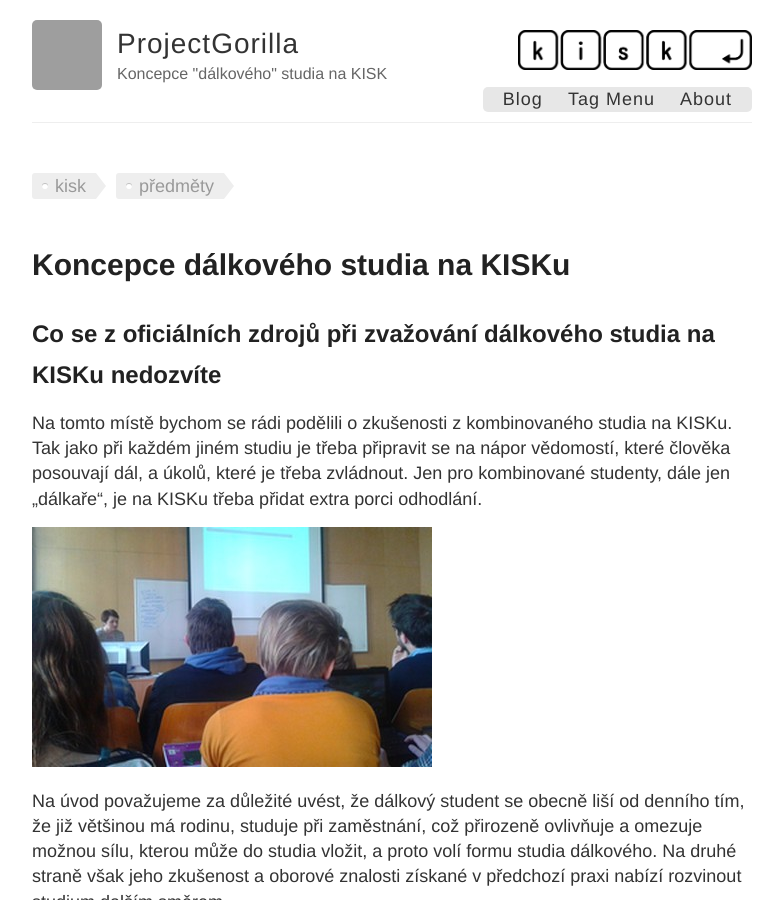
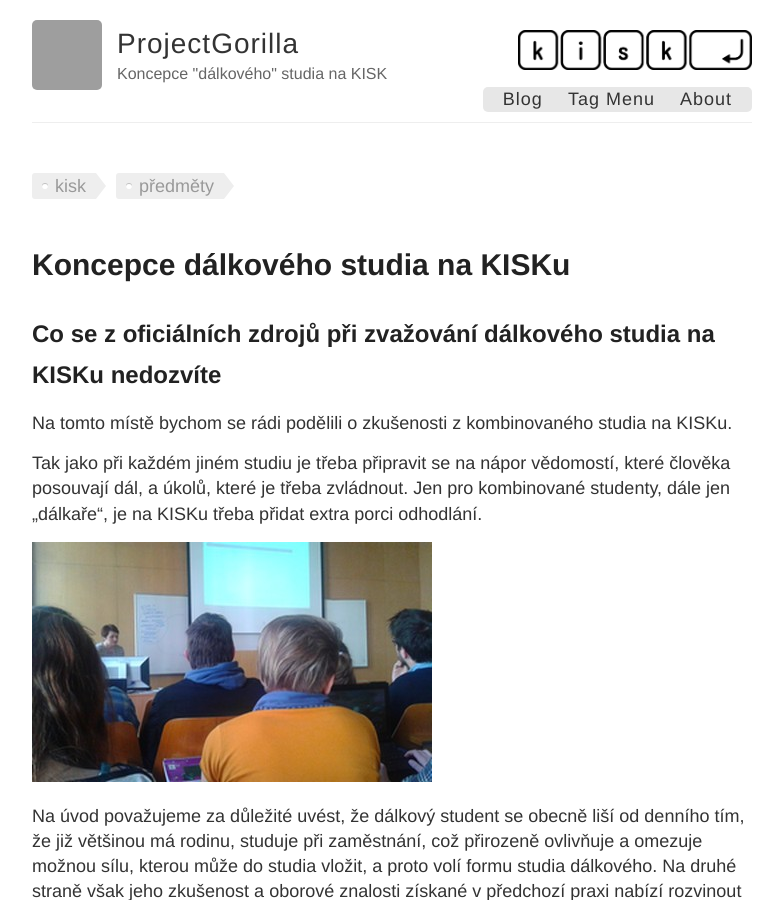
Before and after one commit to projectgorilla/projectgorilla.github.io, a Jekyll site: the page built from _posts/2016-5-16-Koncepce-dalkoveho-studia-KISK.md, in a window 1280 px wide and 900 px high. Shown: the whole window, without its empty margins (248-1031 px from the left). Built offline with Jekyll 4.4.1, drawn with Linux system fonts in a browser that asks for light colours; comment, search, counter and statistics services are not loaded; part of the change alters nothing that is shown; some of the changed text lies outside the part shown; grey boxes are pictures that could not be loaded.

```diff
--- a/_posts/2016-5-16-Koncepce-dalkoveho-studia-KISK.md
+++ b/_posts/2016-5-16-Koncepce-dalkoveho-studia-KISK.md
@@ -6,7 +6,9 @@ tags: kisk předměty
 
 ## Co se z oficiálních zdrojů při zvažování dálkového studia na KISKu nedozvíte
 
-Na tomto místě bychom se rádi podělili o zkušenosti z kombinovaného studia na KISKu. Tak jako při každém jiném studiu je třeba připravit se na nápor vědomostí, které člověka posouvají dál, a úkolů, které je třeba zvládnout. Jen pro kombinované studenty, dále jen „dálkaře“, je na KISKu třeba přidat extra porci odhodlání.
+Na tomto místě bychom se rádi podělili o zkušenosti z kombinovaného studia na KISKu.
+
+Tak jako při každém jiném studiu je třeba připravit se na nápor vědomostí, které člověka posouvají dál, a úkolů, které je třeba zvládnout. Jen pro kombinované studenty, dále jen „dálkaře“, je na KISKu třeba přidat extra porci odhodlání.
 
 <img src="/images/vyuka-kisk.jpg" alt="výuka na KISK">
 
@@ -32,3 +34,5 @@ Domácí úkoly jsou důležité, rozvíjí i upevňují znalosti při studiu. N
 <b>Zapáté zabraňte poztrácení informací</b><br>Občas se stane, že např. vyučující áčkového předmětu zadá domácí úkol pro deňáky i dálkaře v hodině mimo pátek pro dálkaře a nepošle o tom žádný email. Abyste se o všem dozvěděli včas, napojte se na síť spolužáků! <br><i>Rada na závěr: držte se facebookových skupin, držte se svých spolužáků-deňáků, jinak na KISKu nepřežijete.</i>
 
 Přestože je KISK velmi perspektivní katedrou s výbornými lidmi a náplní studia, tak dálkové studium zde zatím z vlastní zkušenosti nedoporučuji.
+
+Budeme rádi, když se konstruktivně připojíte k diskuzi pod tímto příspěvkem.
```
